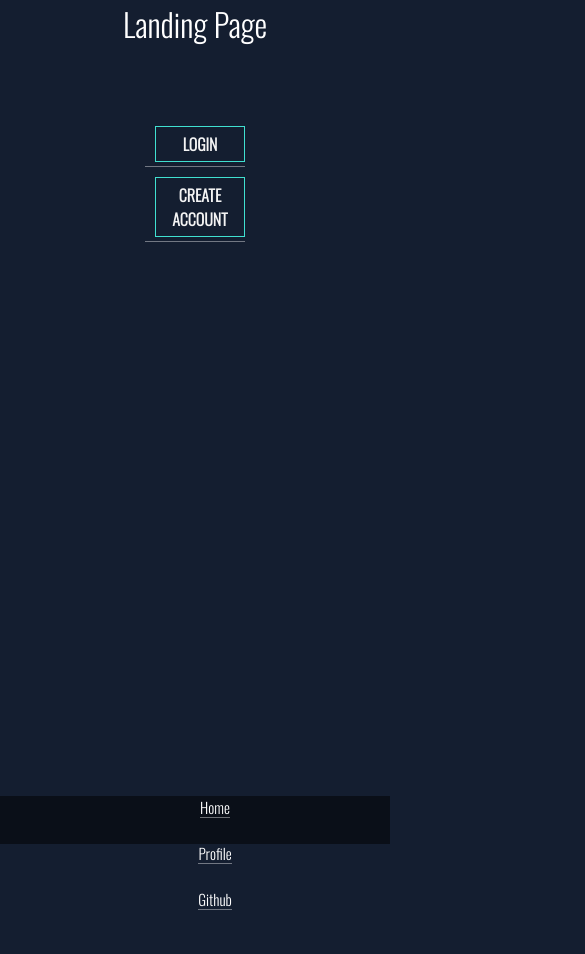
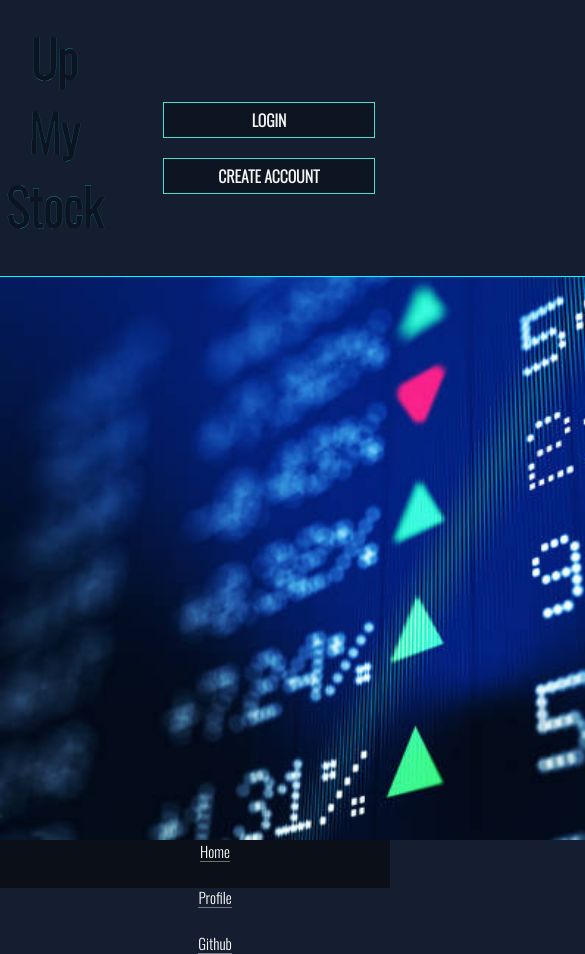
Before and after one commit to cogrod17/mystocks, a React (Create React App) app in the folder client/: page / in a window 390 px wide. Shown: the top 954 px of the page, 585 px wide, since content can reach past the window. Before the commit the page ends 910 px from the top, so only its background shows below. Built offline with nearby package versions, Linux system fonts and the light colour scheme.

Commit message:
making the landing page pretty and fixing delete account bug

```diff
--- a/client/src/components/App.js
+++ b/client/src/components/App.js
@@ -27,7 +27,14 @@ class App extends React.Component {
     const token = JSON.parse(localStorage.getItem("token"));
     let selectedStock = JSON.parse(localStorage.getItem("selectedStock"));
 
+    if (
+      window.location.pathname === "/users/create" ||
+      window.location.pathname === "/users/login"
+    )
+      return;
+
     if (!token) history.push("/");
+
     if (token) {
       axios
         .get("http://localhost:3001/users/profile", {
@@ -52,6 +59,8 @@ class App extends React.Component {
   /// CAN STORE THE JSUT TOKEN IN local storage
 
   getUserInfo = (userObject) => {
+    if (!userObject) this.setState({ user: {}, selectedStock: {} });
+
     this.setState({ user: userObject });
     console.log(this.state);
     //set token to local storage
--- a/client/src/components/LandingPage.js
+++ b/client/src/components/LandingPage.js
@@ -1,24 +1,31 @@
 import React from "react";
 import { Link } from "react-router-dom";
+import pic from "../images/landpage-pic.jpeg";
 //import NavBar from "./NavBar";
 // import LoginForm from "./LoginForm";
 // import NewUserForm from "./NewUserForm";
 
 const LandingPage = () => {
   return (
-    <div>
-      <h1>Landing Page</h1>
-      <br />
-      <br />
-      <div>
-        <Link to="/users/login">
-          <p className="add">Login</p>
-        </Link>
-      </div>
-      <div className="four wide column">
-        <Link to="/users/create">
-          <p className="add">Create Account</p>
-        </Link>
+    <div className="landing-page">
+      <img className="landing-page-img" src={pic} alt={"landingPageImage"} />
+      <div className="landing-page-content">
+        <h1 className="landing-title">Up My Stock</h1>
+        <br />
+        <div className="landing-btns">
+          <p
+            onClick={() => (window.location.pathname = "/users/login")}
+            className="landing-page-btn add"
+          >
+            Login
+          </p>
+          <p
+            onClick={() => (window.location.pathname = "/users/create")}
+            className="landing-page-btn add"
+          >
+            Create Account
+          </p>{" "}
+        </div>
       </div>
     </div>
   );
--- a/client/src/components/UserProfile.js
+++ b/client/src/components/UserProfile.js
@@ -14,9 +14,9 @@ const UserProfile = ({ userInfo, getUserInfo }) => {
         headers: { Authorization: "Bearer " + userInfo.token },
       });
 
+      localStorage.clear();
+      window.location.pathname = "/";
       getUserInfo();
-      localStorage.removeItem("token");
-      window.location.pathname = "/";
     } catch (e) {
       console.log(e + "error in catch");
     }
--- a/client/src/styles/App.css
+++ b/client/src/styles/App.css
@@ -139,6 +139,76 @@ body {
   transition: all 650ms;
 }
 
-.add:hover:before {
-  left: 100%;
+.landing-page-btn {
+  width: 200px;
+  margin: 10px;
+  background: rgba(0, 0, 0, 0.3);
 }
+
+.landing-page {
+  display: flex;
+  flex-direction: row;
+
+  height: 100%;
+}
+
+.landing-page-img {
+  flex: 1;
+  height: 578px;
+  width: 650px;
+}
+
+.landing-page-content {
+  flex: 1;
+  display: flex;
+  position: relative;
+  border-left: cyan solid 1px;
+
+  flex-direction: column;
+  padding-top: 150px;
+  align-items: center;
+}
+
+.landing-title {
+  font-size: 50px;
+  font-weight: 900;
+  color: rgba(0, 0, 0, 0.3);
+  -webkit-text-stroke: 0.1px cyan;
+}
+
+.landing-title:hover {
+  font-size: 50px;
+  font-weight: 900;
+  color: cyan;
+  text-shadow: 0 25px 50px rgba(146, 148, 248, 0.4);
+}
+
+.landing-btns {
+  display: flex;
+  flex-direction: column;
+  padding: 5px;
+}
+
+@media (max-width: 900px) {
+  .landing-page {
+    flex-direction: column-reverse;
+    height: 100%;
+    padding-bottom: 3rem;
+  }
+  .landing-page-img {
+    width: 900px;
+    height: 300px;
+    overflow: hidden;
+    border-top: cyan solid 1px;
+  }
+  .landing-btns {
+    margin-left: 40px;
+  }
+  .landing-page-content {
+    flex-direction: row;
+    border-left: none;
+    justify-items: center;
+    align-self: center;
+    padding-top: 20px;
+  }
+}
```
Also changed, not shown: client/src/images/landpage-pic.jpeg (added).
